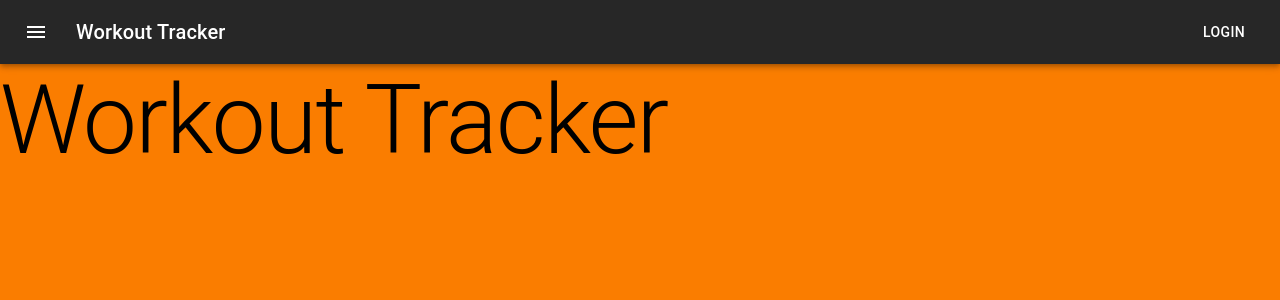
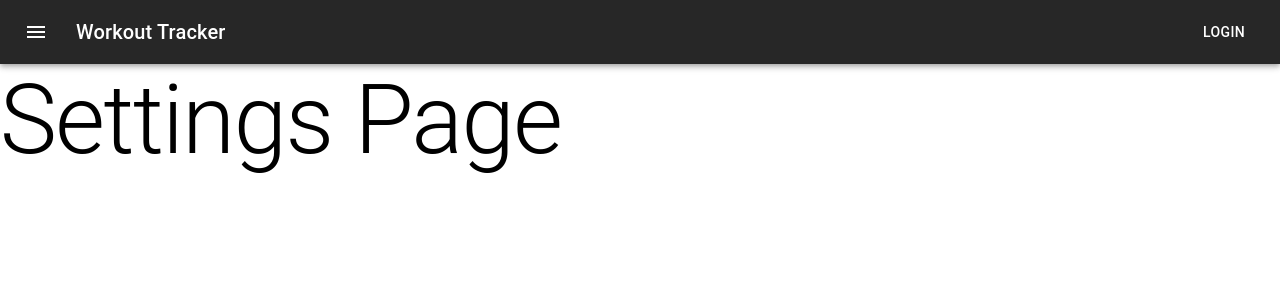
Before and after one commit to Hasthiya/WorkoutTracker, a React (Create React App) app: page /settings in a window 1280 px wide. Shown: the top 300 px of the page. Built offline with nearby package versions, Linux system fonts and the light colour scheme.

Commit message:
Add route config with sample pages

```diff
--- a/src/Components/App/App.css
+++ /dev/null
@@ -1,3 +0,0 @@
-.App {
-  height: 100vh;
-  background: #fa7d00; }
--- a/src/Components/App/App.scss
+++ b/src/Components/App/App.scss
@@ -1,4 +1,3 @@
 .App {
-  height: 100vh;
-  background: #fa7d00;
+
 }
--- a/src/Components/App/App.tsx
+++ b/src/Components/App/App.tsx
@@ -1,8 +1,9 @@
 import React from 'react';
+import {createTheme, ThemeProvider} from "@mui/material";
+import { Outlet } from 'react-router-dom';
+
 import './App.css';
 import {CustomAppBar} from "../CustomAppBar/CustomAppBar";
-import {createTheme, ThemeProvider} from "@mui/material";
-import Typography from "@mui/material/Typography";
 
 const globalTheme = createTheme({
     palette: {
@@ -15,9 +16,9 @@ function App() {
         <div className={'App'}>
             <ThemeProvider theme={globalTheme}>
                 <CustomAppBar title={"Workout Tracker"}/>
-                <Typography variant="h1" component="div" sx={{flexGrow: 1}}>
-                    Workout Tracker
-                </Typography>
+                <div>
+                    <Outlet />
+                </div>
             </ThemeProvider>
         </div>
     );
--- /dev/null
+++ b/src/Pages/HomePage/HomePage.tsx
@@ -0,0 +1,12 @@
+import React, {FC} from 'react';
+import Typography from '@mui/material/Typography';
+
+export const HomePage: FC = () => {
+    return (
+        <aside>
+            <Typography variant="h1" component="div" sx={{flexGrow: 1}}>
+                'Home Page'
+            </Typography>
+        </aside>
+    );
+};
--- /dev/null
+++ b/src/Pages/SettingsPage/SettingsPage.tsx
@@ -0,0 +1,12 @@
+import React, {FC} from 'react';
+import Typography from '@mui/material/Typography';
+
+export const SettingsPage: FC = () => {
+    return (
+        <aside>
+            <Typography variant="h1" component="div" sx={{flexGrow: 1}}>
+                Settings Page
+            </Typography>
+        </aside>
+    );
+};
--- a/src/index.tsx
+++ b/src/index.tsx
@@ -1,10 +1,12 @@
 import React from 'react';
 import ReactDOM from 'react-dom/client';
-import {BrowserRouter} from "react-router-dom";
+import {BrowserRouter, Routes, Route} from "react-router-dom";
 
+import reportWebVitals from './reportWebVitals';
 import './index.css';
 import App from './Components/App/App';
-import reportWebVitals from './reportWebVitals';
+import {HomePage} from "./Pages/HomePage/HomePage";
+import {SettingsPage} from "./Pages/SettingsPage/SettingsPage";
 
 const root = ReactDOM.createRoot(
   document.getElementById('root') as HTMLElement
@@ -12,7 +14,12 @@ const root = ReactDOM.createRoot(
 root.render(
   <React.StrictMode>
       <BrowserRouter>
-          <App />
+          <Routes>
+              <Route path="/" element={<App />}>
+                  <Route path="home" element={<HomePage />}/>
+                  <Route path="settings" element={<SettingsPage />}/>
+              </Route>
+          </Routes>
       </BrowserRouter>
   </React.StrictMode>
 );
```
